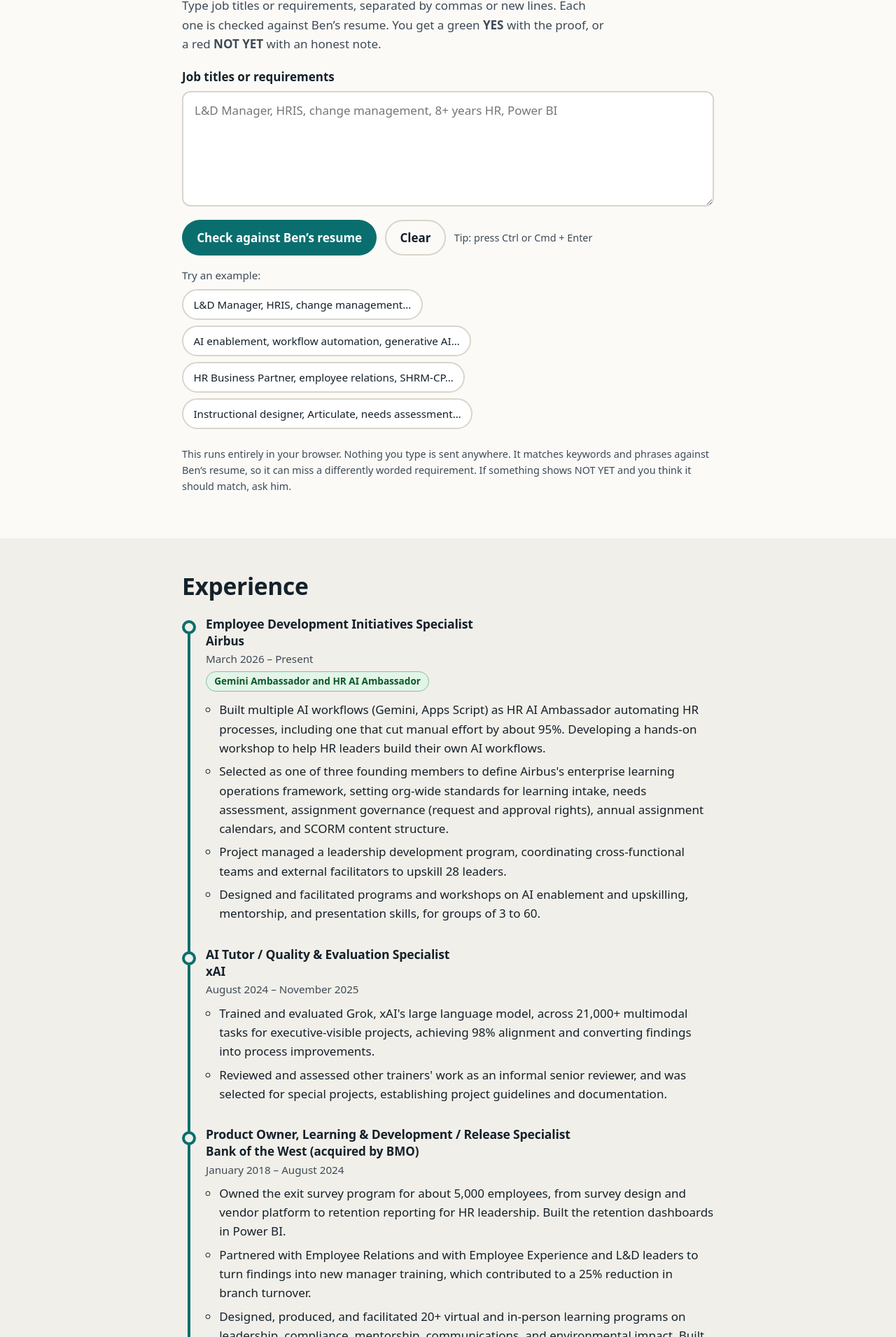
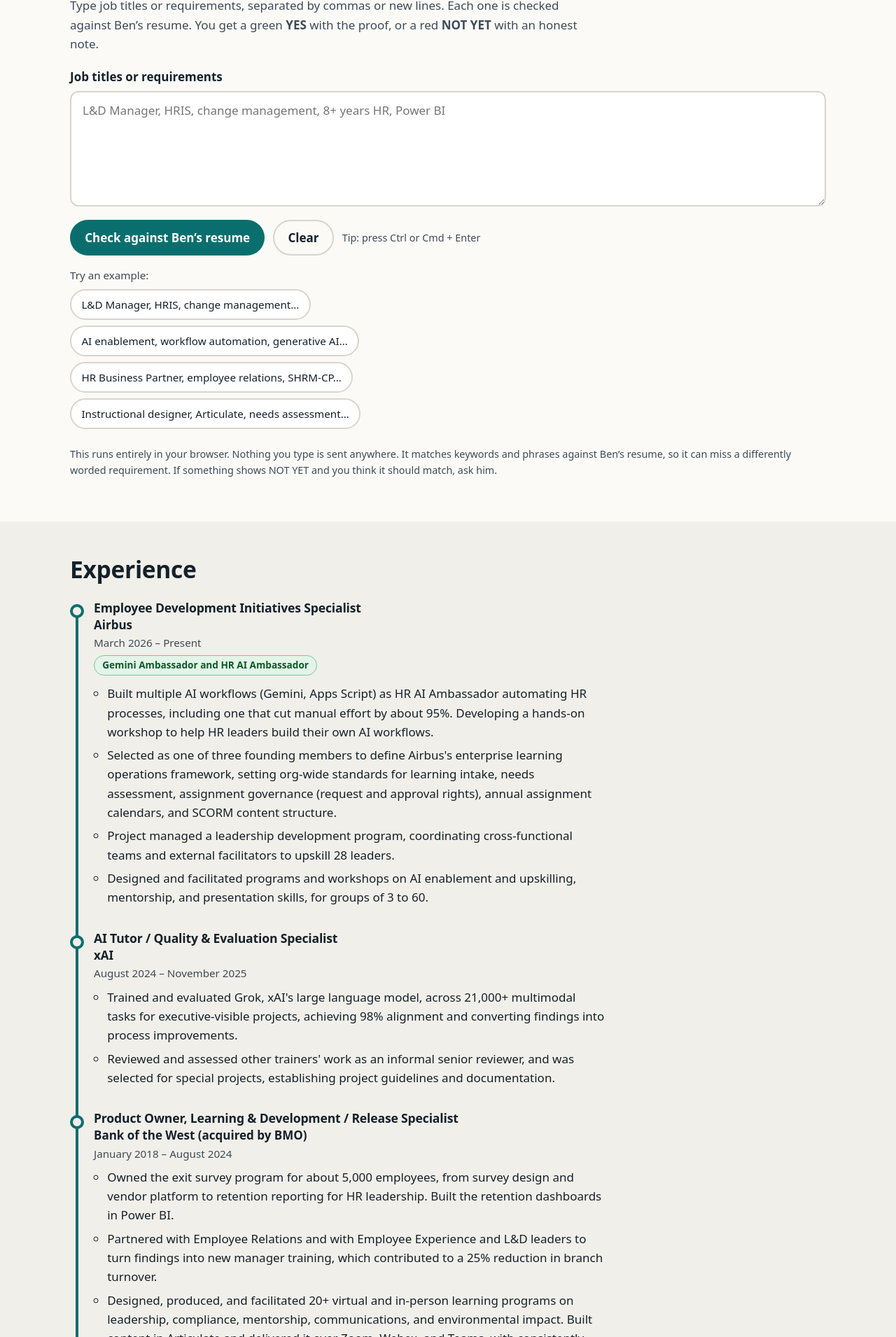
Before and after one commit to beardboss20/ben-lawson, a website: page index.html in a window 1280 px wide. Shown: the part 693-2603 px from the top of the page at 70% size. Drawn offline with Linux system fonts and the light colour scheme.

Commit message:
Layout: matcher and Experience share the same container width as header and Qualifications; 75ch reading width for long text

```diff
--- a/index.html
+++ b/index.html
@@ -59,7 +59,7 @@
 
   <main>
     <section class="section" id="matcher" aria-labelledby="matcher-h">
-      <div class="wrap narrow">
+      <div class="wrap">
         <h2 id="matcher-h">Does Ben match your role?</h2>
         <p class="lede">Type job titles or requirements, separated by commas or new lines. Each one is checked against Ben&rsquo;s resume. You get a green <strong>YES</strong> with the proof, or a red <strong>NOT YET</strong> with an honest note.</p>
         <form id="matcher-form" novalidate>
@@ -86,7 +86,7 @@
     </section>
 
     <section class="section alt" id="experience" aria-labelledby="exp-h">
-      <div class="wrap narrow">
+      <div class="wrap">
         <h2 id="exp-h">Experience</h2>
         <ol class="timeline">
           <li class="job">
--- a/styles.css
+++ b/styles.css
@@ -32,7 +32,6 @@ html { scroll-behavior: smooth; -webkit-text-size-adjust: 100%; }
 @media (prefers-reduced-motion: reduce) { html { scroll-behavior: auto; } * { transition: none !important; animation: none !important; } }
 body { margin: 0; font-family: system-ui, -apple-system, "Segoe UI", Roboto, "Helvetica Neue", Arial, sans-serif; background: var(--bg); color: var(--ink); line-height: 1.6; font-size: 1.0625rem; }
 .wrap { width: min(1080px, 100% - 2.5rem); margin-inline: auto; }
-.narrow { width: min(760px, 100% - 2.5rem); }
 a { color: var(--accent); text-underline-offset: 3px; }
 :focus-visible { outline: 3px solid var(--focus); outline-offset: 3px; border-radius: 6px; }
 .skip { position: absolute; left: -999px; top: 0; background: var(--ink); color: var(--bg); padding: .75rem 1rem; z-index: 10; }
@@ -83,7 +82,7 @@ h3 { font-size: 1.1rem; }
 /* Sections */
 .section { padding: 3rem 0; }
 .section.alt { background: var(--bg-alt); }
-.lede { color: var(--ink-soft); max-width: 62ch; margin: 0 0 1.25rem; }
+.lede { color: var(--ink-soft); max-width: 75ch; margin: 0 0 1.25rem; }
 .label { display: block; font-weight: 650; margin-bottom: .4rem; }
 textarea, input[type="search"] { width: 100%; font: inherit; color: var(--ink); background: var(--surface); border: 2px solid var(--line); border-radius: 12px; padding: .8rem 1rem; min-height: 48px; }
 textarea { resize: vertical; min-height: 120px; }
@@ -132,7 +131,7 @@ details.breakdown ul { margin: .4rem 0 0; padding-left: 1.2rem; }
 .org { margin: 0; font-weight: 650; }
 .dates { margin: 0 0 .25rem; color: var(--ink-soft); font-size: .95rem; }
 .badge { display: inline-block; margin: .1rem 0 .3rem; padding: .15rem .7rem; border-radius: 999px; background: var(--yes-bg); color: var(--yes-ink); border: 1px solid var(--yes-line); font-size: .85rem; font-weight: 650; }
-.job ul { margin: .5rem 0 0; padding-left: 1.2rem; }
+.job ul { margin: .5rem 0 0; padding-left: 1.2rem; max-width: 75ch; }
 .job li { margin-bottom: .4rem; }
 .edu-h { margin-top: 1rem; }
 .edu { list-style: none; padding: 0; display: grid; gap: .5rem; }
```
Also changed, not shown: index.template.html (+2 -2 lines), tests/site.test.js (+9 -0 lines).
